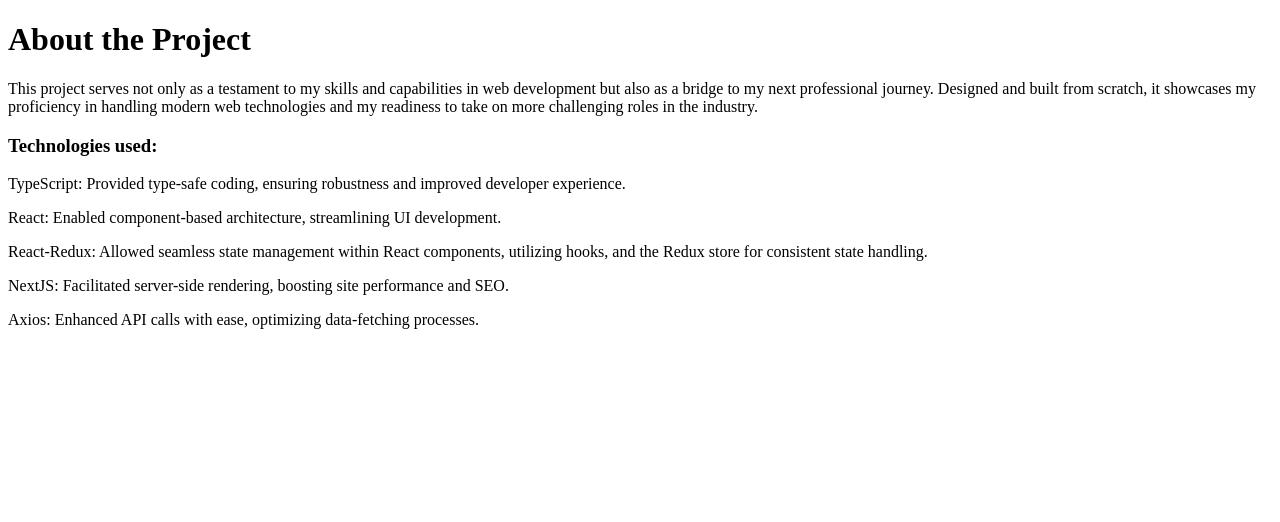
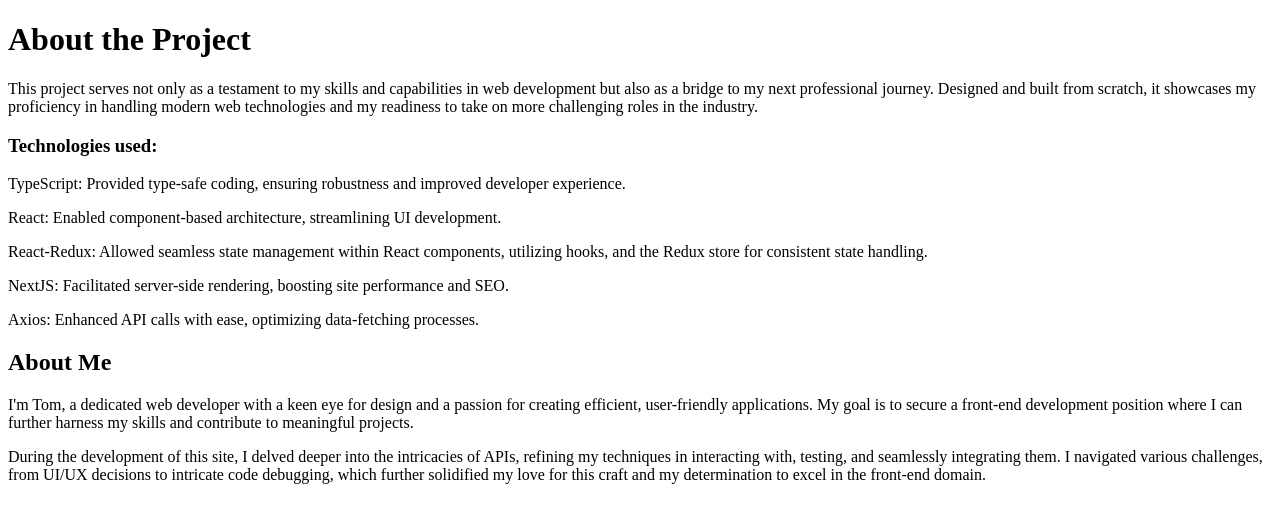
Before and after one commit to chil-t/podcast-player, a Next.js app in the folder app/: page /about in a window 1280 px wide. Shown: the top 522 px of the page. Built offline with nearby package versions, Linux system fonts and the light colour scheme.

Commit message:
feat: Add 'About Me' section to About Page

```diff
--- a/app/src/pages/about.tsx
+++ b/app/src/pages/about.tsx
@@ -12,6 +12,10 @@
     <p>React-Redux: Allowed seamless state management within React components, utilizing hooks, and the Redux store for consistent state handling.</p>
     <p>NextJS: Facilitated server-side rendering, boosting site performance and SEO.</p>
     <p>Axios: Enhanced API calls with ease, optimizing data-fetching processes.</p>
+
+    <h2>About Me</h2>
+    <p>I'm Tom, a dedicated web developer with a keen eye for design and a passion for creating efficient, user-friendly applications. My goal is to secure a front-end development position where I can further harness my skills and contribute to meaningful projects.</p>
+    <p>During the development of this site, I delved deeper into the intricacies of APIs, refining my techniques in interacting with, testing, and seamlessly integrating them. I navigated various challenges, from UI/UX decisions to intricate code debugging, which further solidified my love for this craft and my determination to excel in the front-end domain.</p>
   </>
   )
 }
```
